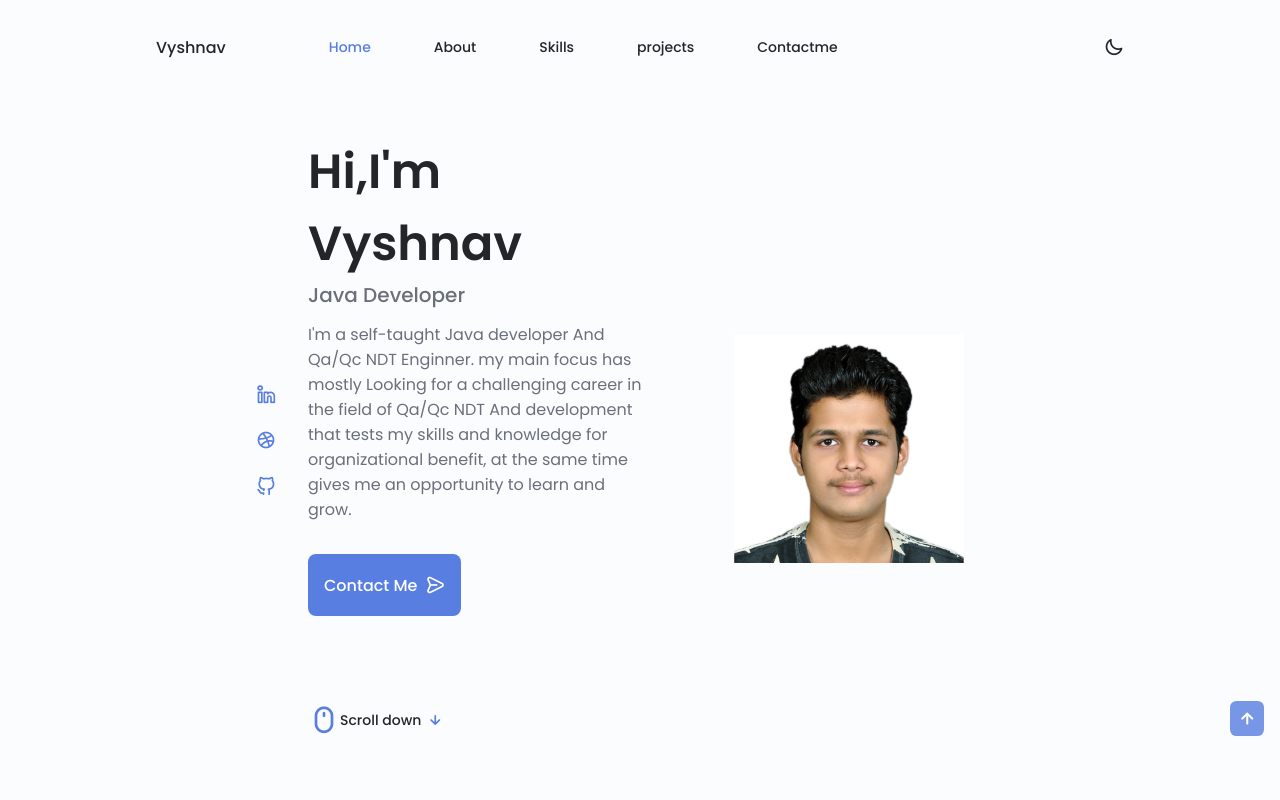
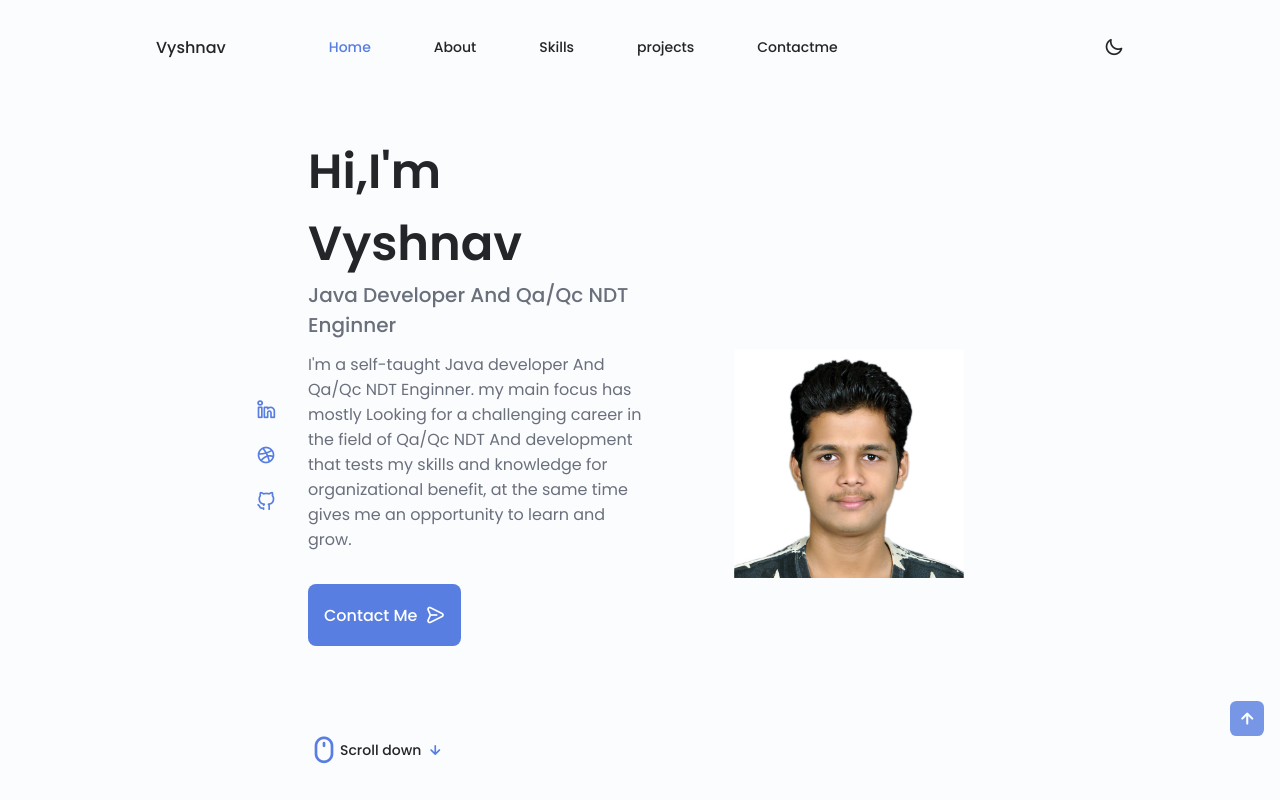
Before and after one commit to Vyshnav1600/vyshnavportfolio, a plain HTML site: page index.html in a window 1280 px wide. Shown: the top 800 px of the page. Drawn offline with nearby package versions, Linux system fonts and the light colour scheme.

Commit message:
index new
indexnew

```diff
--- a/index.html
+++ b/index.html
@@ -92,7 +92,7 @@
                             Hi,I'm Vyshnav
                         </h1>
                         <h3 class="home__subtitle">
-                            Java Developer
+                            Java Developer And  Qa/Qc NDT Enginner
                         </h3>
                         <p class="home__description">
                             I'm a self-taught Java developer And Qa/Qc NDT Enginner. my main focus has mostly Looking for a challenging career in the field of Qa/Qc NDT And development that tests
```
Also changed, not shown: images/New folder/profile.png (deleted).
